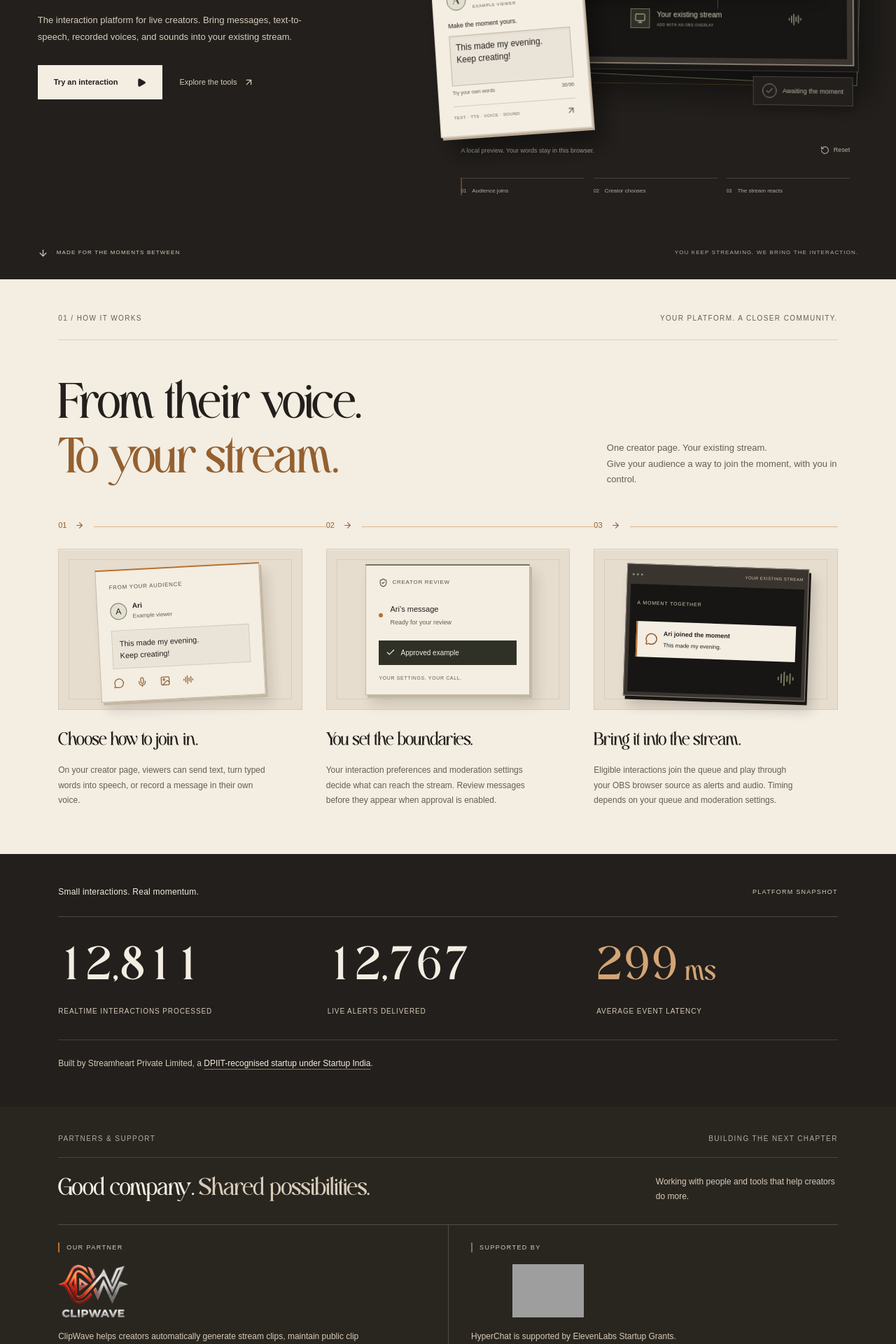
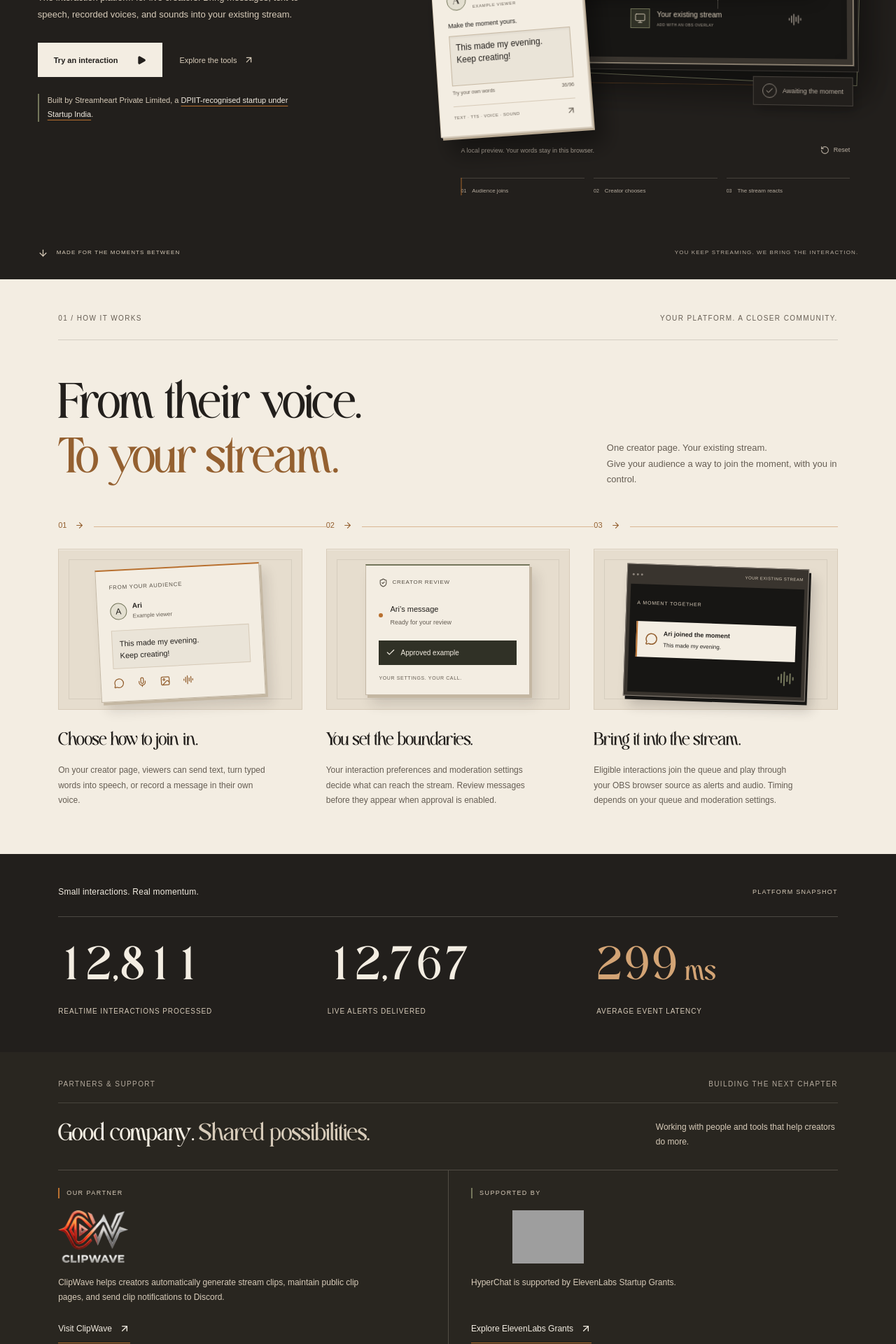
Before and after one commit to Ankit-KK/hyperchat-frontend, a React (Vite) app: page / in a window 1280 px wide. Shown: the part 600-2520 px from the top of the page at 70% size. Built offline with nearby package versions, Linux system fonts and the light colour scheme; grey boxes are pictures that could not be loaded; a web font is replaced by a local one.

Commit message:
Move Startup India recognition into homepage hero

```diff
--- a/src/components/HeroDepth.css
+++ b/src/components/HeroDepth.css
@@ -49,3 +49,6 @@
 .hero .event-receipt.received{border-color:var(--hero-olive);background:var(--hero-olive-surface);color:#f3ede2}
 .hero .event-receipt.received > span{border-color:var(--hero-olive);background:#d7cbb9;color:#221f1c}
 @media(max-width:760px){.hero .platform-stage.stream-stage{box-shadow:inset 0 1px 0 #0006}}
+.hero .hero-content .hero-recognition{font-size:11px;line-height:1.8;max-width:385px;margin:24px 0 0;padding-left:12px;border-left:2px solid #74765b;color:#d7cbb9}
+.hero-recognition a{color:#f3ede2;text-decoration:underline;text-decoration-color:#b8702f;text-underline-offset:4px}
+.hero-recognition a:focus-visible{outline:2px solid #d3a475;outline-offset:5px}
--- a/src/components/PlatformMetrics.css
+++ b/src/components/PlatformMetrics.css
@@ -15,6 +15,3 @@
 .metric-reel{display:flex;flex-direction:column}
 .metric-reel>span{display:block;flex:none;height:1.15em;line-height:1.15;text-align:center}
 @media(prefers-reduced-motion:reduce){.metric-reel{animation:none}}
-.metrics-recognition{margin:32px 0 0;padding-top:22px;border-top:1px solid #8c847b55;font-size:12px;line-height:1.9;color:#d7cbb9}
-.metrics-recognition a{color:#f3ede2;text-decoration:underline;text-decoration-color:#b8702f;text-underline-offset:4px}
-.metrics-recognition a:focus-visible{outline:2px solid #d3a475;outline-offset:5px}
--- a/src/components/PlatformMetrics.tsx
+++ b/src/components/PlatformMetrics.tsx
@@ -82,9 +82,6 @@ export default function PlatformMetrics({ values = metrics }: { values?: Platfor
           </div>
         ))}
       </dl>
-      <p className="metrics-recognition">
-        Built by Streamheart Private Limited, a <a href="/company#startup-recognition">DPIIT-recognised startup under Startup India</a>.
-      </p>
     </section>
   );
 }
--- a/src/components/ProductHero.tsx
+++ b/src/components/ProductHero.tsx
@@ -63,6 +63,9 @@ export default function ProductHero() {
               Explore the tools <ArrowUpRight size={15} />
             </a>
           </div>
+          <p className="hero-recognition">
+            Built by Streamheart Private Limited, a <a href="/company#startup-recognition">DPIIT-recognised startup under Startup India</a>.
+          </p>
         </div>
         <div
           className="product-theatre"
```
